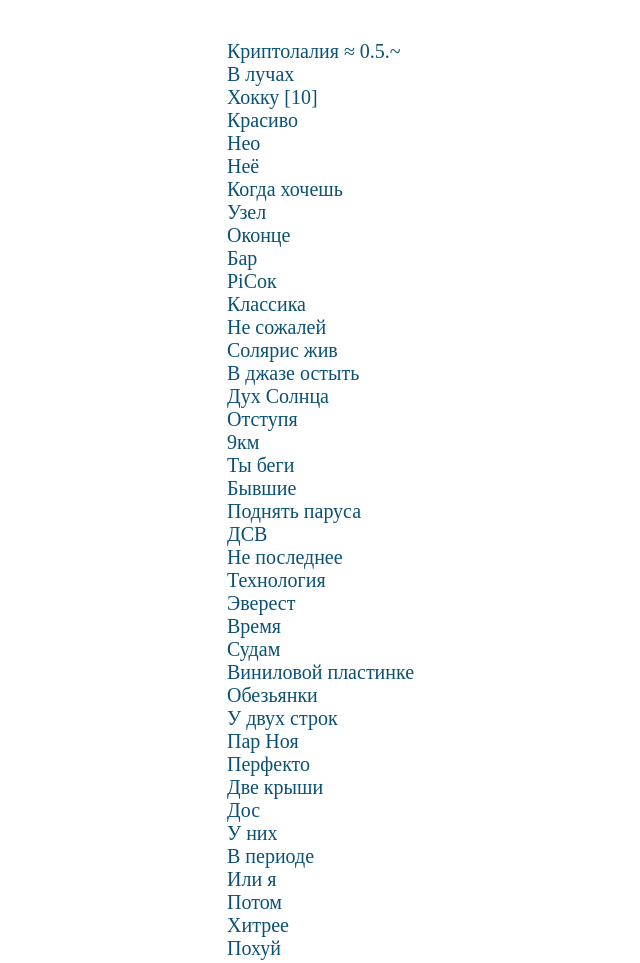
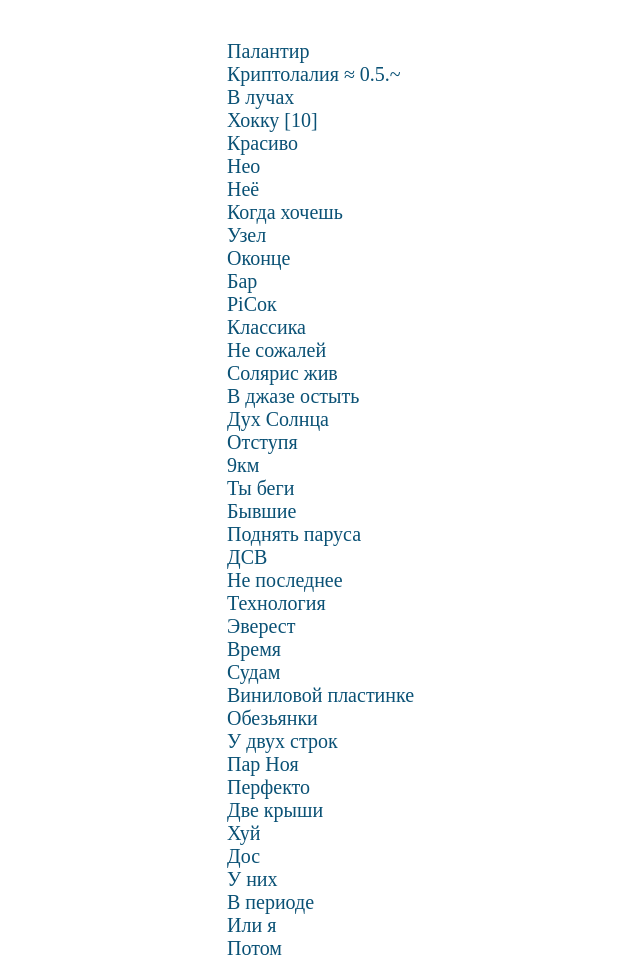
Before and after one commit to iomakarov/iomakarov.github.io, a plain HTML site: page index.html in a window 1280 px wide. Shown: the top 963 px of the page, without its empty margins (113-753 px from the left). Drawn offline with Linux system fonts and the light colour scheme.

Commit message:
add roof bd

```diff
--- a/index.html
+++ b/index.html
@@ -13,6 +13,7 @@
 <body>
 <div>
     <ul class="poetry">
+        <li><a href="/data/145.txt">Палантир</a></li>
         <li><a href="/data/119.txt">Криптолалия ≈ 0.5.~</a></li>
         <li><a href="/data/143.txt">В лучах</a></li>
         <li><a href="/data/121.txt">Хокку [10]</a></li>
@@ -46,6 +47,7 @@
         <li><a href="/data/113.txt">Пар Ноя</a></li>
         <li><a href="/data/112.txt">Перфекто</a></li>
         <li><a href="/data/111.txt">Две крыши</a></li>
+        <li><a href="/data/146.txt">Хуй</a></li>
         <li><a href="/data/110.txt">Дос</a></li>
         <li><a href="/data/109.txt">У них</a></li>
         <li><a href="/data/108.txt">В периоде</a></li>
```
